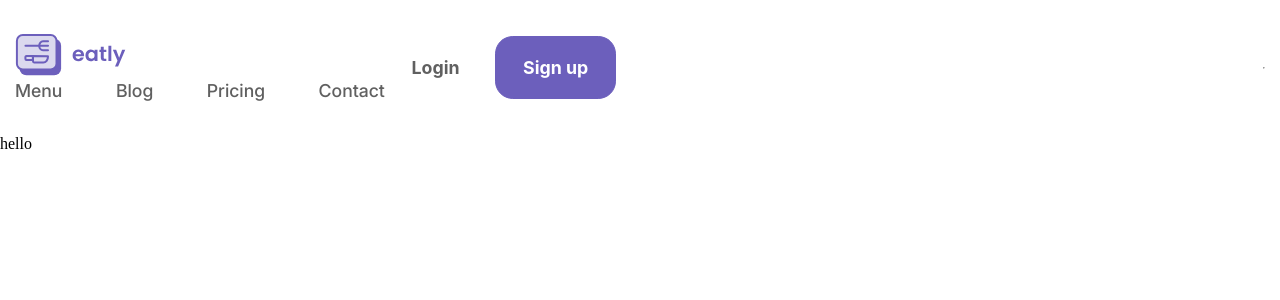
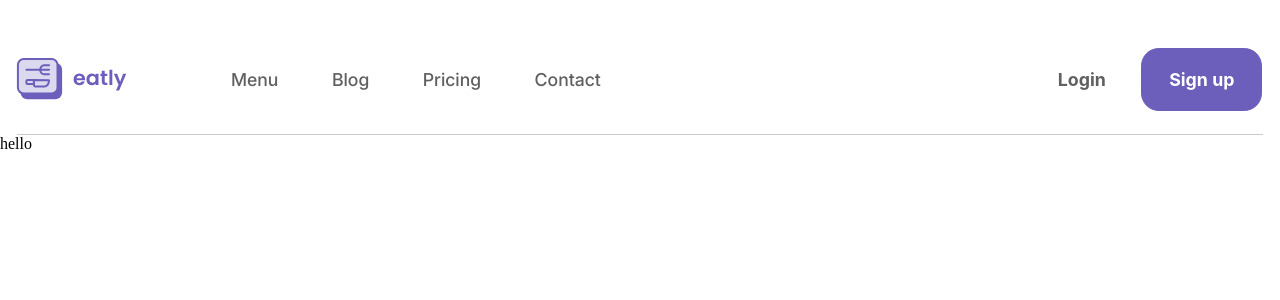
Before and after one commit to DEEBBLUE/Eatly, a React (Vite) app: page / in a window 1280 px wide. Shown: the top 300 px of the page. Built offline with nearby package versions, Linux system fonts and the light colour scheme; a web font is replaced by a local one.

Commit message:
Add styles for position auth components

```diff
--- a/src/modules/HeaderModule/style.scss
+++ b/src/modules/HeaderModule/style.scss
@@ -7,16 +7,39 @@
   left: 0;
 
   display: flex;
-  justify-content: center;
+  flex-direction: column;
   align-items: center;
 
-  display: flex;
-  align-items: center;
+  .header__menuContainer{
+    width: 1248px;
+    height: 62.5px;
+
+    display: flex;
+    align-items: center;
+    flex-direction: row;
+
+    margin-top: 48px;
+
+    position: relative;
+
+    .header__menuContainer-left{
+      display: flex;
+      flex-direction: row;
+      align-items: center;
+
+      column-gap: 103px;
+    }
+    .header__menuContainer-rigth{
+      position: absolute;
+      right: 0;
+    }
+  }
+  .header__hr{
+    width: 1246px;
+    position: absolute;
+    bottom: 0;
+
+    border: none;
+    border-top: 1px solid #CBCBCB;
+  }
 }
-.header__menuContainer{
-  width: 1248px;
-  height: 62.5px;
-  display: flex;
-  flex-direction: row;
-  align-items: center;
-}
```
